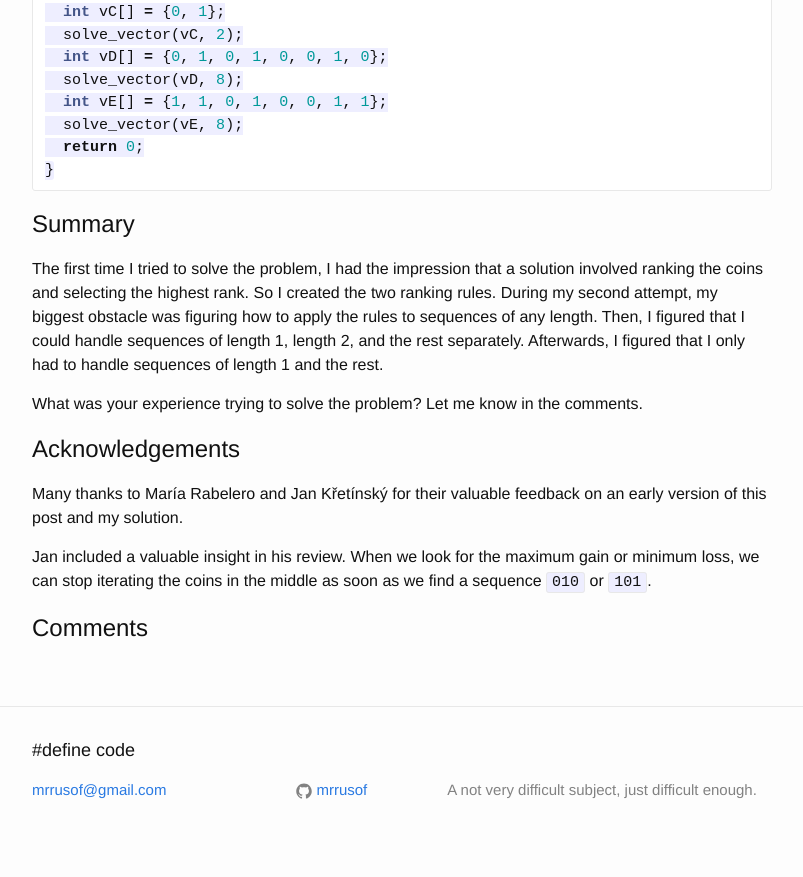
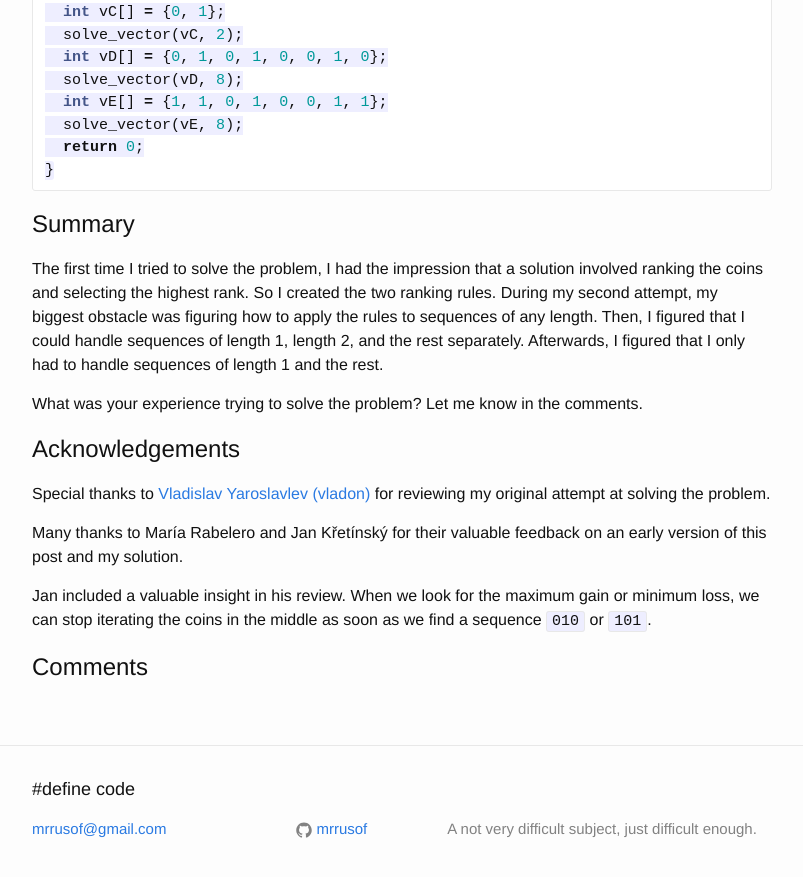
Before and after one commit to mrrusof/mrrusof.github.io, a Jekyll site: the page built from _posts/2016-02-14-adjacent-coins.markdown, in a window 1280 px wide and 900 px high, scrolled down 4857 px. Shown: the top 877 px of the window, without its empty margins (238-1041 px from the left). Built offline with Jekyll 4.4.1, drawn with Linux system fonts in a browser that asks for light colours; comment, search, counter and statistics services are not loaded.

Commit message:
Acknowledge vladon in adjacent coins.

```diff
--- a/_posts/2016-02-14-adjacent-coins.markdown
+++ b/_posts/2016-02-14-adjacent-coins.markdown
@@ -275,6 +275,10 @@ the comments.
 
 # Acknowledgements
 
+Special thanks to [Vladislav Yaroslavlev
+(vladon)](https://github.com/vladon) for reviewing my original attempt
+at solving the problem.
+
 Many thanks to María Rabelero and Jan Křetínský for their valuable
 feedback on an early version of this post and my solution.
 
```
